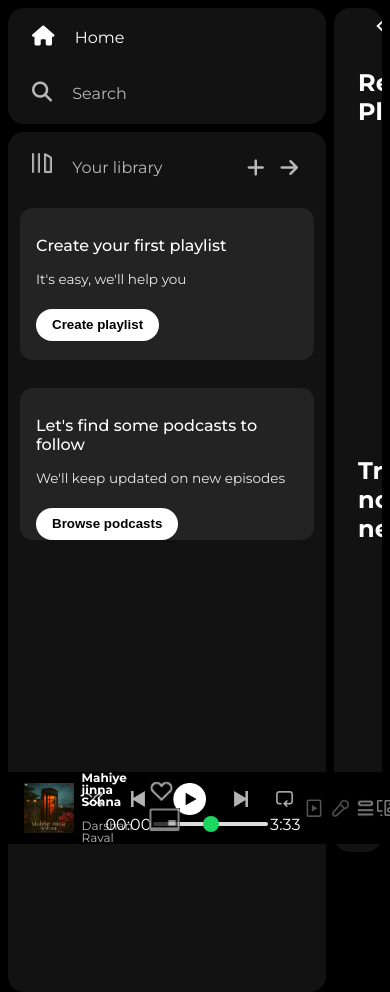
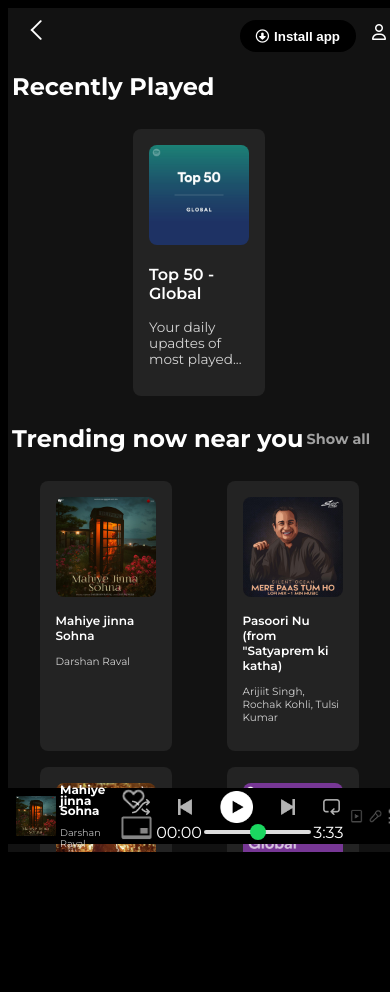
Before and after one commit to Dev5304/Spoitfy-web-page-, a plain HTML site: page index.html in a window 390 px wide. After the commit the page ends 860 px from the top, so only its background shows below. Drawn offline with Linux system fonts and the light colour scheme; files whose address does not match are found by name.

Commit message:
Add responsivness in web page

```diff
--- a/style.css
+++ b/style.css
@@ -362,3 +362,167 @@ a{
     border-radius: 50%;
     margin-top: -5.5px;
 }
+/* Responsive for tablets and smaller desktops (max-width: 1000px) */
+@media (max-width: 1000px) {
+    .sidebar {
+        width: 280px;
+    }
+
+    .main {
+        flex-direction: column;
+    }
+
+    .music-player {
+        height: 64px;
+    }
+
+    .main-content {
+        padding: 0.75rem;
+    }
+
+    .cards-container {
+        justify-content: space-around;
+    }
+}
+
+/* Responsive for tablets (max-width: 768px) */
+@media (max-width: 768px) {
+    .sidebar {
+        width: 240px;
+        margin-right: 0;
+    }
+
+    .main-content {
+        padding: 0.5rem;
+    }
+
+    .cards {
+        width: 120px;
+        margin: 0.5rem 0.75rem;
+    }
+
+    .music-player {
+        height: 60px;
+    }
+
+    .album-img {
+        height: 2.5rem;
+        margin-left: 0.5rem;
+    }
+
+    .album-detail {
+        font-size: 0.65rem;
+        line-height: 0.65rem;
+    }
+
+    .controls img {
+        height: 2rem;
+    }
+
+    .progress-bar {
+        width: 60%;
+    }
+
+    .vol-bar {
+        width: 60%;
+    }
+}
+
+/* Responsive for mobile phones (max-width: 480px) */
+@media (max-width: 480px) {
+    .sidebar {
+        display: none;
+    }
+
+    .main {
+        flex-direction: column;
+    }
+
+    .main-content {
+        width: 100%;
+        padding: 0.25rem;
+        border-radius: 0;
+    }
+
+    .music-player {
+        height: 56px;
+    }
+
+    .album {
+        width: 50%;
+    }
+
+    .controls {
+        width: 30%;
+    }
+
+    .album-detail {
+        font-size: 0.6rem;
+        margin-left: 0.25rem;
+    }
+
+    .song-name {
+        font-size: 0.75rem;
+    }
+
+    .singer-name {
+        font-size: 0.6rem;
+    }
+
+    .cards {
+        width: 100px;
+        margin: 0.5rem;
+    }
+
+    .footer {
+        height: 200px;
+        padding: 0.5rem;
+    }
+
+    .vol-bar {
+        width: 50%;
+    }
+
+    .controls img {
+        height: 1.75rem;
+    }
+
+    .progress-bar {
+        width: 55%;
+    }
+}
+
+/* Responsive for large screens (min-width: 1200px) */
+@media (min-width: 1200px) {
+    .sidebar {
+        width: 360px;
+    }
+
+    .cards {
+        width: 170px;
+    }
+
+    .main-content {
+        padding: 2rem;
+    }
+
+    .music-player {
+        height: 80px;
+    }
+
+    .album-img {
+        height: 3.5rem;
+    }
+
+    .controls img {
+        height: 3rem;
+    }
+
+    .progress-bar {
+        width: 80%;
+    }
+
+    .vol-bar {
+        width: 90%;
+    }
+}
```
